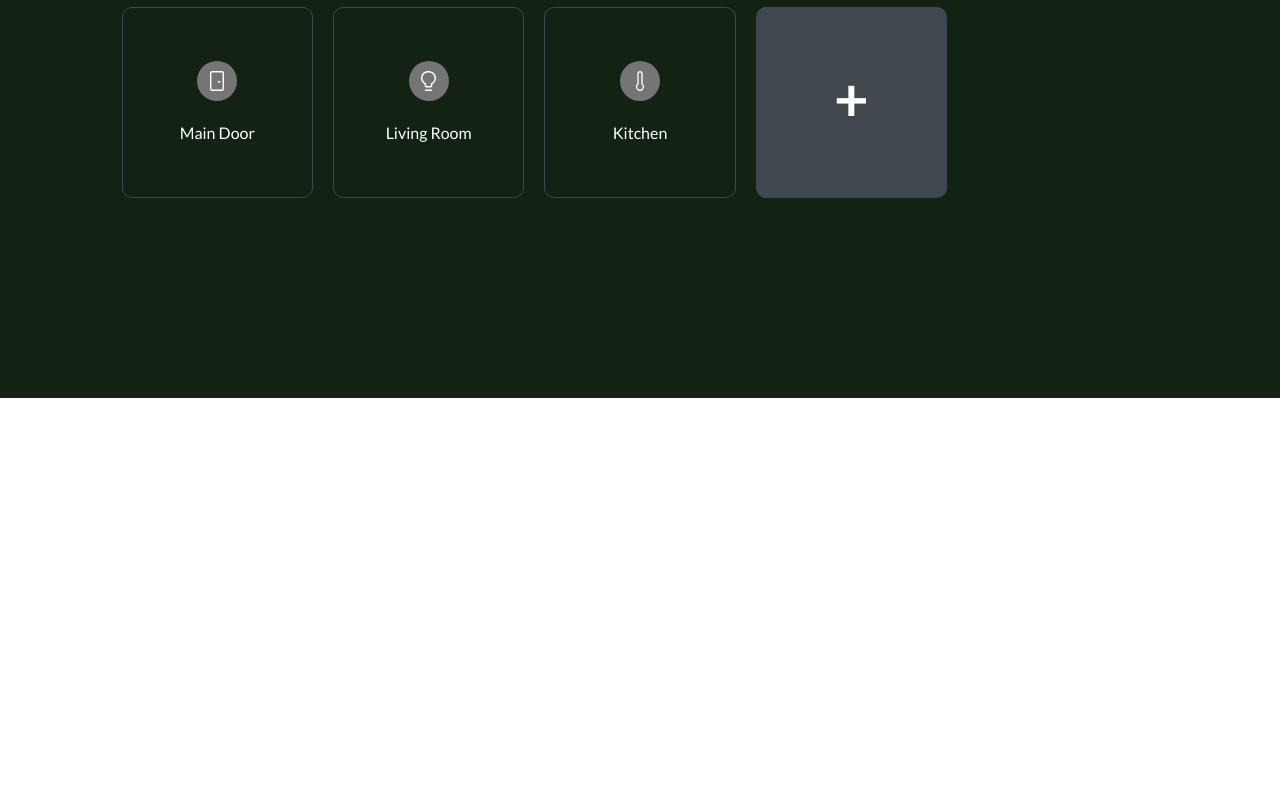
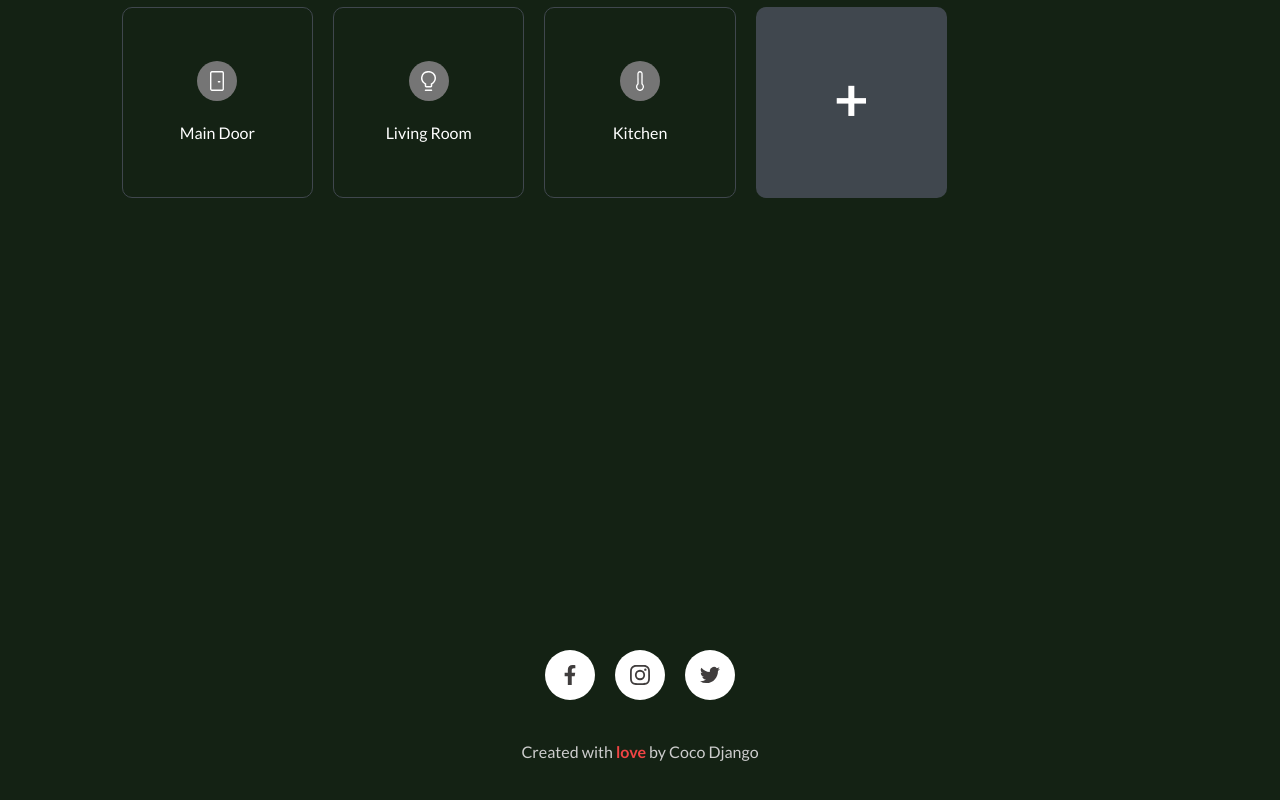
Before and after one commit to DzenisKajevic/hackaton-2023-fe, a React (Create React App) app: page /dashboard in a window 1280 px wide. Shown: the part 300-1100 px from the top of the page. Before the commit the page ends 800 px from the top, so only its background shows below. Built offline with nearby package versions, Linux system fonts and the light colour scheme.

Commit message:
footer, dashboard, profiles

```diff
--- a/src/Components/Dashboard.jsx
+++ b/src/Components/Dashboard.jsx
@@ -3,10 +3,12 @@ import Navbar from './Navbar'
 import Device from './Device'
 import { door } from '../assets'
 import { devicesSample } from '../constants'
+import Footer from './Footer'
 
 const Dashboard = () => {
   return (
-    <div className='px-[9.5vw] bg-primary'>
+    <div>
+        <div className='px-[9.5vw] min-h-[100vh] bg-primary'>
             <div className='pt-[50px]'>
                 <Navbar/>
                 <h3 className='text-secondary font-semibold text-[34px] leading-[51x] mt-[100px] mb-[50px]'>Your Devices</h3>
@@ -23,6 +25,8 @@ const Dashboard = () => {
                 </div>
             </div>
         </div>
+        <Footer/>
+    </div>
   )
 }
 
--- a/src/Components/Footer.jsx
+++ b/src/Components/Footer.jsx
@@ -3,7 +3,7 @@ import { logo } from '../assets'
 
 const Footer = () => {
   return (
-    <div className='px-[9.5vw] py-[90px] smd:py-[150px]
+    <div className='px-[9.5vw] py-[90px] smd:py-[150px] bg-primary
     '>
         <div className='flex items-center justify-center'>
             <div className='w-[50px] h-[50px] rounded-full bg-secondary mx-[10px] social-icon flex items-center justify-center'>
--- a/src/Components/Profiles.jsx
+++ b/src/Components/Profiles.jsx
@@ -30,6 +30,7 @@ const Profiles = () => {
                 <p className='text-[60px] text-secondary font-bold mb-[10px]'>+</p>
             </div>
         </div>
+        <a href="#" className='mt-[100px] smd:mt-[200px] text-white text-[20px] font-medium border-[1px] border-red-500 px-[12px] py-[4px] rounded-[6px] hover:bg-red-500'>LOG OUT</a>
     </div>
   )
 }
```
Lines whose indentation alone changed are shown as unchanged.
